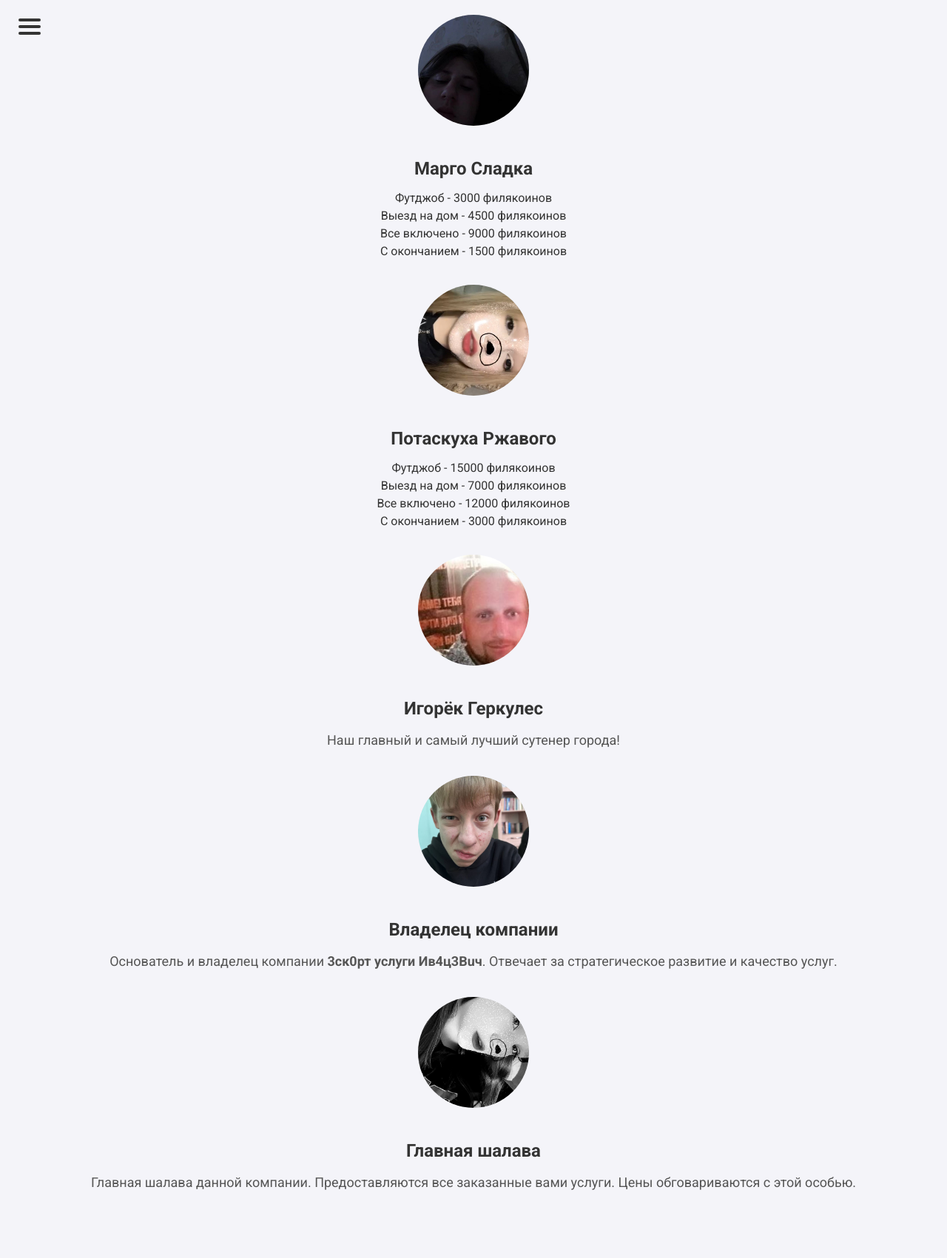
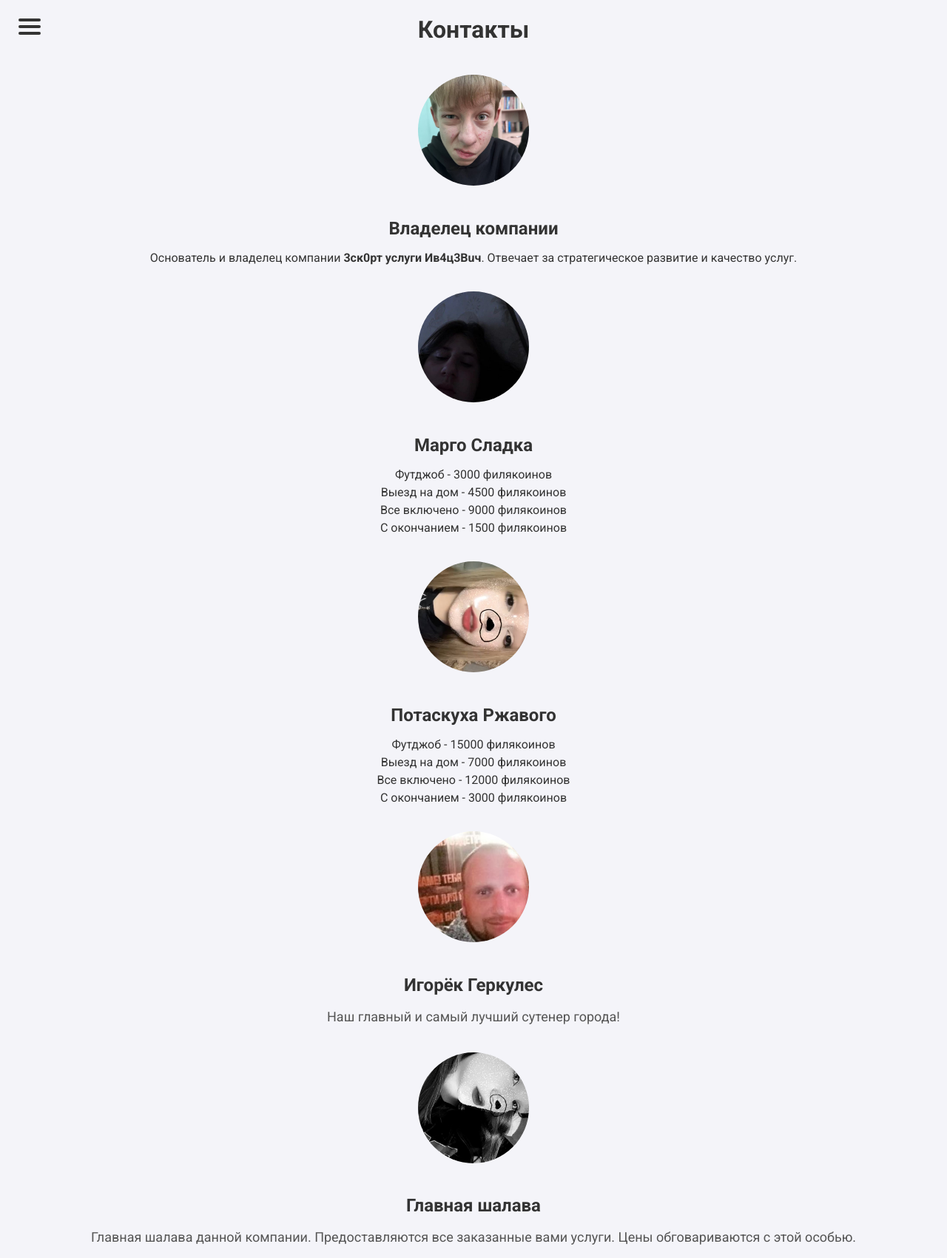
Before and after one commit to mot9lXVII/escortmargo, a Flask app: page /contacts in a window 1280 px wide. Shown: the whole page at 74% size. Before the commit the page ends 1609 px from the top, so only its background shows below. Run offline with Flask 3, Linux system fonts and the light colour scheme.

Commit message:
Update contacts.html

```diff
--- a/templates/contacts.html
+++ b/templates/contacts.html
@@ -30,13 +30,23 @@
             <li><a href="/contacts" class="active">Контакты</a></li>
             <li><a href="/developers">Разработчики</a></li>
             <li><a href="/settings">Настройки</a></li>
-            <li><a href="/reviews">Отзывы</a></li> <!-- Добавлена кнопка Отзывы -->
+            <li><a href="/reviews">Отзывы</a></li>
         </ul>
     </nav>
 
     <!-- Основной контент -->
-    <div class="content">
-        <div class="centered">
+    <div class="content centered">
+        <h1>Контакты</h1>
+
+        <!-- Владелец Компании (центрированная фотография и описание) -->
+        <img src="{{ url_for('static', filename='images/photo4.jpg') }}" alt="Владелец компании" class="contact-photo">
+        <div class="contact-info">
+            <h2>Владелец компании</h2>
+            <p>
+                Основатель и владелец компании <strong>3ск0рт услуги Ив4ц3Buч</strong>. Отвечает за стратегическое развитие и качество услуг.
+            </p>
+        </div>
+
         <!-- Первая фотография -->
         <img src="{{ url_for('static', filename='images/photo1.jpg') }}" alt="Марго Сладка" class="contact-photo">
         <div class="contact-info">
@@ -70,25 +80,13 @@
             </p>
         </div>
 
-            <!-- Новая фотография (photo4.jpg) -->
-            <img src="{{ url_for('static', filename='images/photo4.jpg') }}" alt="Владелец компании" class="contact-photo">
-            <div class="contact-info">
-                <h2>Владелец компании</h2>
-                <p class="subtitle">
-                    Основатель и владелец компании <strong>3ск0рт услуги Ив4ц3Buч</strong>.
-                    Отвечает за стратегическое развитие и качество услуг.
-                </p>
-            </div>
-
-            <!-- Новая фотография (photo5.jpg) -->
+        <!-- Главная шалава (центрированная фотография и описание) -->
         <img src="{{ url_for('static', filename='images/photo5.jpg') }}" alt="Главная шалава" class="contact-photo">
         <div class="contact-info">
             <h2>Главная шалава</h2>
             <p class="subtitle">
-                    Главная шалава данной компании. Предоставляются все заказанные вами услуги.
-                    Цены обговариваются с этой особью.
+                Главная шалава данной компании. Предоставляются все заказанные вами услуги. Цены обговариваются с этой особью.
             </p>
-            </div>
         </div>
     </div>
 
```
Lines whose indentation alone changed are shown as unchanged.
